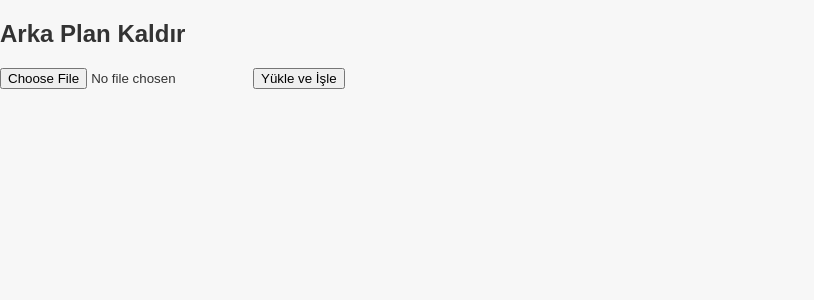
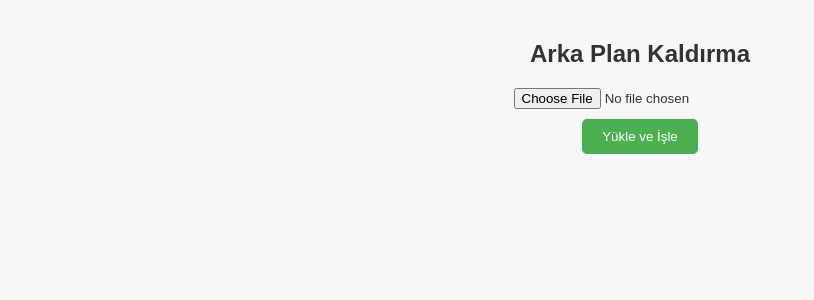
Before and after one commit to cerkeztugay96-del/ai-web-frontend, a React app: page /arka-plan-kaldir in a window 1280 px wide. Shown: the top 300 px of the page, without its empty margins (0-814 px from the left). Built offline with nearby package versions, Linux system fonts and the light colour scheme; no server answers; the HTML template or start-up script is replaced by a standard one.

Commit message:
RemoveBg.jsx güncellendi

```diff
--- a/src/RemoveBg.jsx
+++ b/src/RemoveBg.jsx
@@ -5,8 +5,7 @@ function RemoveBg() {
   const [resultImage, setResultImage] = useState(null);
   const [loading, setLoading] = useState(false);
 
-  // Backend adresi .env’den geliyor
-  const API_BASE = import.meta.env.VITE_API_BASE;
+  const API_BASE = import.meta.env.VITE_API_BASE; // .env içindeki backend adresi
 
   const handleFileChange = (e) => {
     setSelectedFile(e.target.files[0]);
@@ -31,32 +30,63 @@ function RemoveBg() {
       });
 
       if (!response.ok) {
-        throw new Error("Sunucudan hata döndü");
+        throw new Error("Arka plan kaldırma başarısız oldu.");
       }
 
       const blob = await response.blob();
-      setResultImage(URL.createObjectURL(blob));
+      const imageUrl = URL.createObjectURL(blob);
+      setResultImage(imageUrl);
     } catch (error) {
       console.error(error);
-      alert("Bir hata oluştu, tekrar deneyin.");
+      alert("Bir hata oluştu!");
     } finally {
       setLoading(false);
     }
   };
 
   return (
-    <div className="remove-bg">
-      <h2>Arka Plan Kaldır</h2>
+    <div style={{ textAlign: "center", padding: "20px" }}>
+      <h2>Arka Plan Kaldırma</h2>
       <input type="file" accept="image/*" onChange={handleFileChange} />
-      <button onClick={handleUpload} disabled={loading}>
+      <br />
+      <button
+        onClick={handleUpload}
+        disabled={loading}
+        style={{
+          marginTop: "10px",
+          padding: "10px 20px",
+          backgroundColor: "#4CAF50",
+          color: "white",
+          border: "none",
+          borderRadius: "5px",
+          cursor: "pointer",
+        }}
+      >
         {loading ? "İşleniyor..." : "Yükle ve İşle"}
       </button>
 
       {resultImage && (
-        <div className="result">
+        <div style={{ marginTop: "20px" }}>
           <h3>Sonuç</h3>
-          <img src={resultImage} alt="Sonuç" />
-          <a href={resultImage} download="sonuc.png">
+          <img
+            src={resultImage}
+            alt="Sonuç"
+            style={{ maxWidth: "100%", border: "1px solid #ddd", borderRadius: "8px" }}
+          />
+          <br />
+          <a
+            href={resultImage}
+            download="sonuc.png"
+            style={{
+              display: "inline-block",
+              marginTop: "10px",
+              padding: "10px 20px",
+              backgroundColor: "#2196F3",
+              color: "white",
+              textDecoration: "none",
+              borderRadius: "5px",
+            }}
+          >
             İndir
           </a>
         </div>
```
Also changed, not shown: 1 other file (tests, documents, lock files or other folders).
